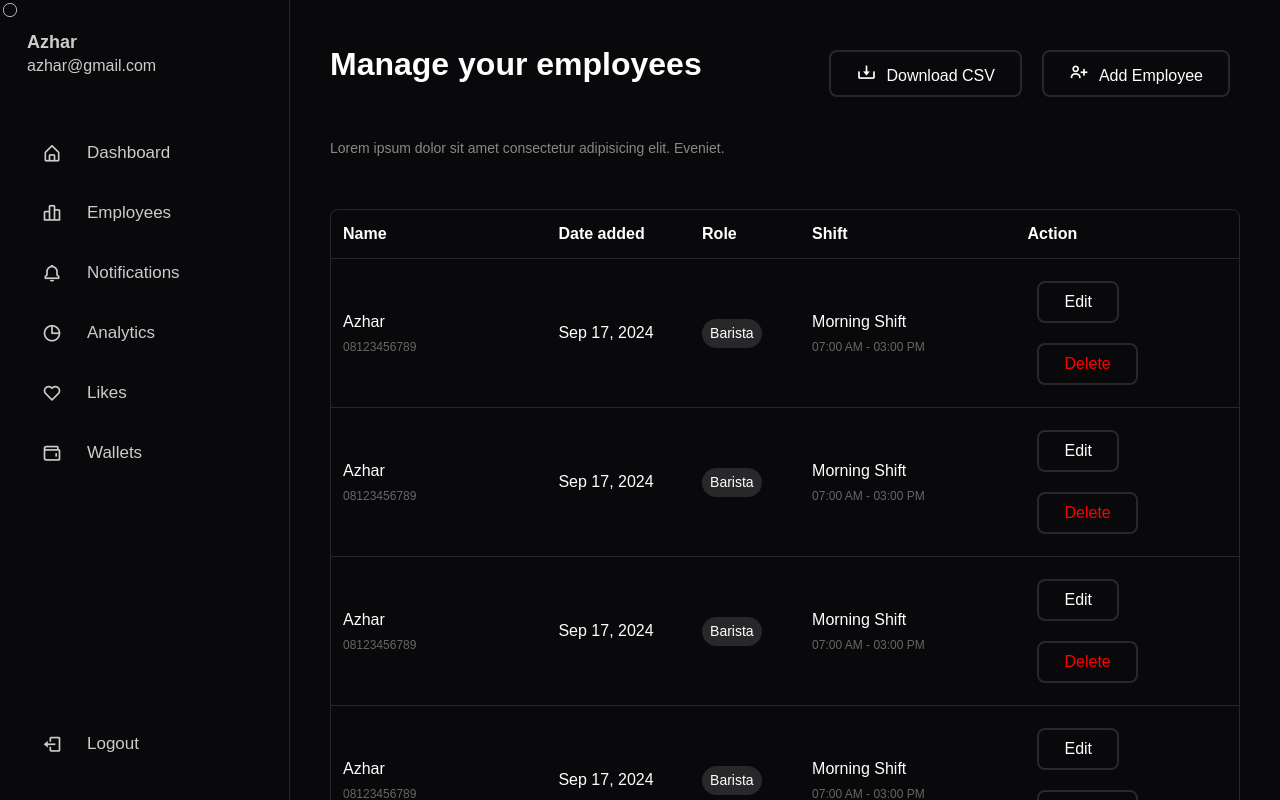
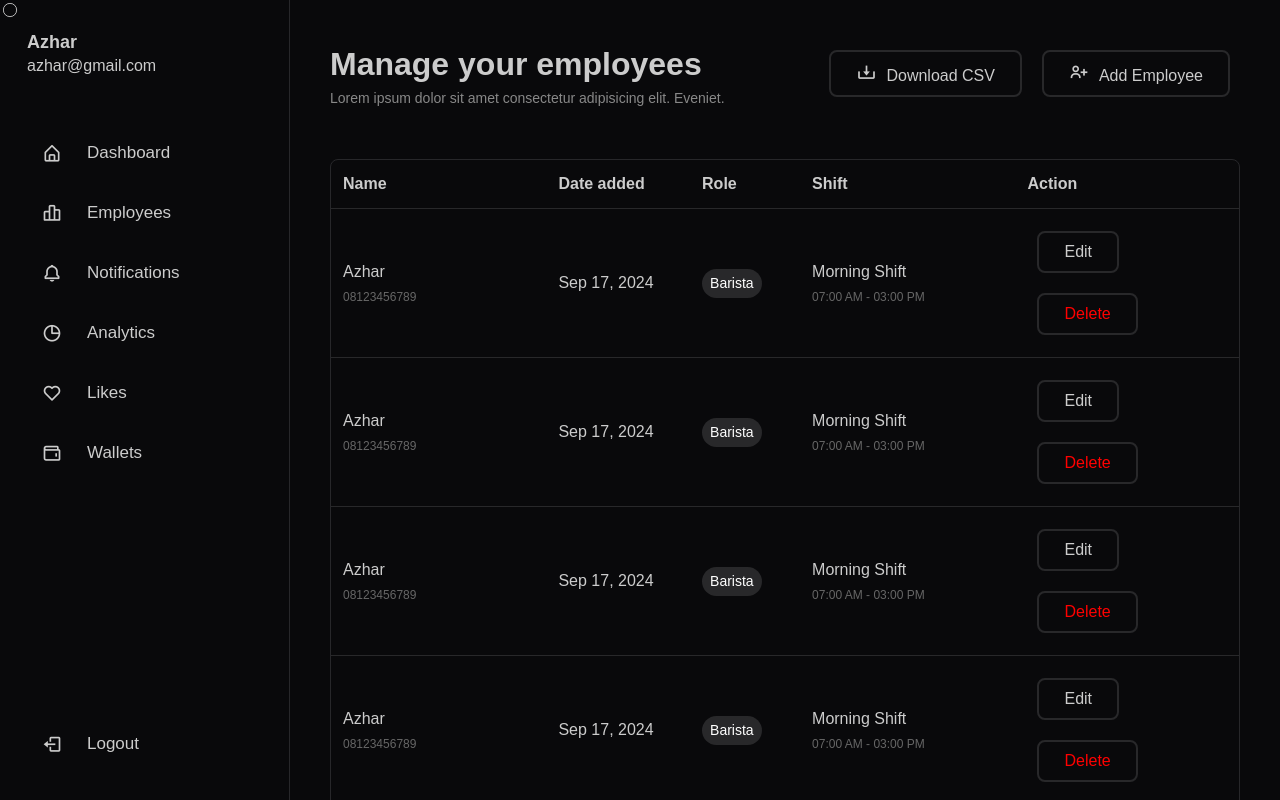
Before and after one commit to Nithze/AKA-RCHIVE, a React (Vite) app: page /employees in a window 1280 px wide. Built offline with nearby package versions, Linux system fonts and the light colour scheme.

Commit message:
refactor css root

```diff
--- a/src/App.css
+++ b/src/App.css
@@ -1,20 +1,35 @@
+:root {
+    --primary-bg-color: #09090B;
+    --secondary-bg-color: #28282A;
+    --hover-bg-color: #141414;
+    --text-color: #fff;
+    --text-color-gray: #999;
+    --warning-color: #ff0000;
+    --border-color: #28282A;
+    --font-family: Arial, sans-serif;
+    --btn-padding: 10px 25px;
+    --btn-font-size: 16px;
+    --btn-border-radius: 8px;
+    --transition-duration: 0.2s;
+    --cursor-border-color: white;
+    --cursor-inner-border-color: gray;
+}
+
 body {
     margin: 0;
-    color: #fff;
     padding: 0;
-    background-color: #09090B;
-    font-family: Arial, sans-serif;
+    color: var(--text-color);
+    background-color: var(--primary-bg-color);
+    font-family: var(--font-family);
 }
 
 .container {
     display: flex;
     height: 100vh;
-    /* Mengisi seluruh tinggi viewport */
 }
 
 .sidebar {
     width: 350px;
-    /* Lebar sidebar */
 }
 
 .header {
@@ -23,72 +38,48 @@ body {
     margin-bottom: 25px;
     justify-content: space-between;
 }
+
 .header-left p {
     margin-bottom: 25px;
 }
 
 .content {
     margin-left: 290px;
-    /* Memberi ruang untuk sidebar */
     padding: 40px;
     width: calc(100% - 250px);
-    /* Mengisi sisa ruang */
-    background-color: #09090B;
-    /* Warna latar belakang konten */
+    background-color: var(--primary-bg-color);
     height: 100vh;
-    /* Tinggi konten penuh */
     overflow-y: auto;
-    /* Gulir jika konten terlalu tinggi */
+}
+
+.btn, .warning-btn {
+    width: fit-content;
+    padding: var(--btn-padding);
+    font-size: var(--btn-font-size);
+    border-radius: var(--btn-border-radius);
+    transition: ease var(--transition-duration);
+    margin: 10px;
 }
 
 .btn {
-    width: fit-content;
-    background-color: #09090b;
-    border: 2px solid #28282a;
-    color: #fff;
-    padding: 10px 25px 10px 25px;
-    font-size: 16px;
-    border-radius: 8px;
-    transition: ease 0.2s;
-    margin: 10px;
+    background-color: var(--primary-bg-color);
+    border: 2px solid var(--border-color);
+    color: var(--text-color);
+}
 
+.btn:hover {
+    background-color: var(--secondary-bg-color);
 }
-.btn:hover {
-    background-color: #28282A;
-    color: #fff;
 
+.warning-btn {
+    background-color: var(--primary-bg-color);
+    border: 2px solid var(--border-color);
+    color: var(--warning-color);
 }
-/* .btn-sec { */
-/*     width: fit-content; */
-/*     background-color: #28282a; */
-/*     border: 2px solid #28282a; */
-/*     color: #fff; */
-/*     padding: 10px 25px 10px 25px; */
-/*     font-size: 16px; */
-/*     border-radius: 8px; */
-/*     transition: ease 0.2s; */
-/*     margin: 10px; */
-/**/
-/* } */
-/* .btn-sec:hover { */
-/*     background-color: #141414; */
-/*     color: #fff; */
-/**/
-/* } */
-.warning-btn {
-    width: fit-content;
-    background-color: #09090b;
-    border: 2px solid #28282a;
-    color: #ff0000;
-    padding: 10px 25px 10px 25px;
-    font-size: 16px;
-    border-radius: 8px;
-    transition: ease 0.2s;
-    margin: 10px;
-}
+
 .warning-btn:hover {
-    background-color: #ff0000;
-    color: #fff;
+    background-color: var(--warning-color);
+    color: var(--text-color);
 }
 
 .bx {
@@ -96,82 +87,3 @@ body {
     padding-right: 10px;
     align-self: center;
 }
-
-
-
-
-
-
-
-.cursor {
-    width: 20px;
-    height: 20px;
-    border: 1px solid white;
-    border-radius: 50%;
-    position: absolute;
-    transition-duration: 200ms;
-    transition-timing-function: ease-out;
-    animation: cursorAnim .5s infinite alternate;
-    pointer-events: none;
-}
-
-.cursor::after {
-    content: "";
-    width: 20px;
-    height: 20px;
-    position: absolute;
-    border: 8px solid gray;
-    border-radius: 50%;
-    opacity: .5;
-    top: -8px;
-    left: -8px;
-    animation: cursorAnim2 .5s infinite alternate;
-}
-
-@keyframes cursorAnim {
-    from {
-        transform: scale(1);
-    }
-    to {
-        transform: scale(.7);
-    }
-}
-
-@keyframes cursorAnim2 {
-    from {
-        transform: scale(1);
-    }
-    to {
-        transform: scale(.4);
-    }
-}
-
-@keyframes cursorAnim3 {
-    0% {
-        transform: scale(1);
-    }
-    50% {
-        transform: scale(3);
-    }
-    100% {
-        transform: scale(1);
-        opacity: 0;
-    }
-}
-
-.expand {
-    animation: cursorAnim3 .5s forwards;
-    border: 1px solid red;
-}
-
-p {
-  color: white;
-  font-family: 'arial';
-  text-align: center;
-  margin-top: 50px;
-  font-size: 1.4em;
-
-  a {
-    color: teal;
-  }
-}
--- a/src/Pages/Dashboard/Dashboard.css
+++ b/src/Pages/Dashboard/Dashboard.css
@@ -166,7 +166,7 @@
     display: flex;
     justify-content: space-between;
     font-size: 20px;
-    color: #999;
+    color: var(text-color-gray);
 }
 
 .card-value {
@@ -181,7 +181,7 @@
     display: flex;
     justify-content: space-between;
     font-size: 20px;
-    color: #999;
+    color: var(--text-color-gray);
 }
 
 .card-right {
--- a/src/Pages/Employees/Employees.css
+++ b/src/Pages/Employees/Employees.css
@@ -1,28 +1,26 @@
+
 .main {
     width: 100%;
 }
 
-
 .list-employees table {
     width: 100%;
     border-collapse: collapse;
-    /* border: 1px solid #27272A; */
     overflow: hidden;
 }
 
-
 .list-employees thead th,
 .list-employees tbody td {
-    border-bottom: 1px solid #27272A;
+    border-bottom: 1px solid var(--border-color);
     padding: 12px;
     text-align: left;
     vertical-align: middle;
 }
 
 .list-employees thead th {
-    color: #fff;
+    color: var(--text-color);
 }
 
-
 .action {
+    /* Gaya untuk elemen .action dapat ditambahkan di sini */
 }
```
